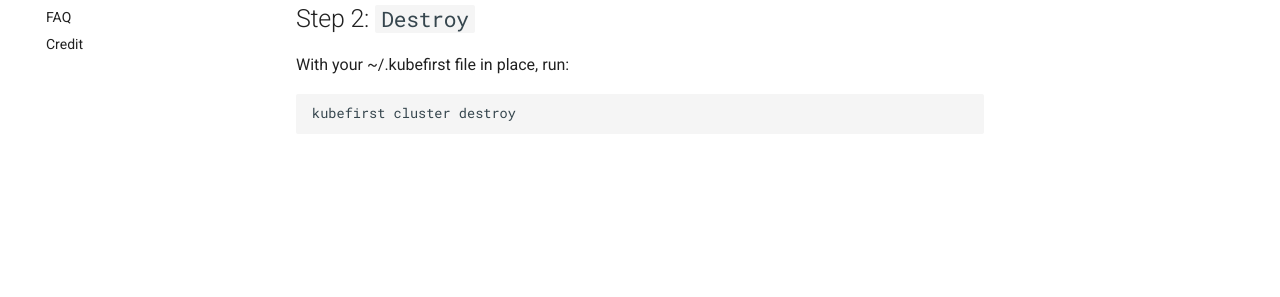
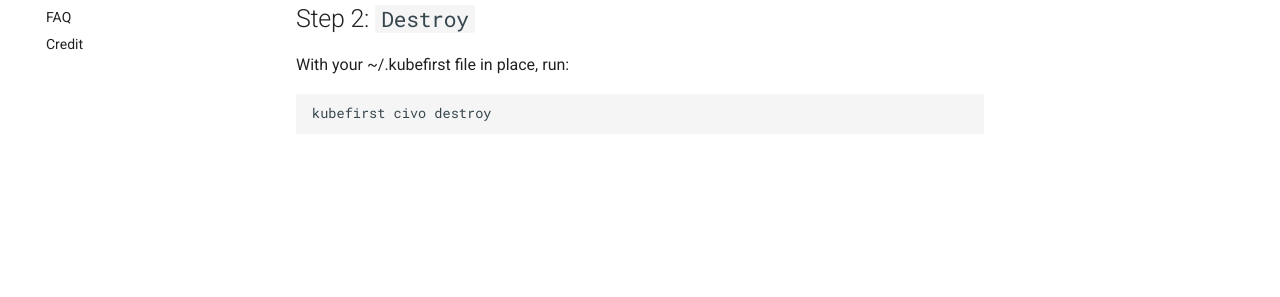
Before and after one commit to konstructio/kubefirst, an MkDocs documentation site: the page built from docs/kubefirst/civo/destroy.md, in a window 1280 px wide. Shown: the part 420-717 px from the top of the page. Built offline with MkDocs 1.6.1 and Material for MkDocs 9.7.7, drawn with Linux system fonts in a browser that asks for light colours; comment, search, counter and statistics services are not loaded.

Commit message:
couple more adjustments to docs

````diff
--- a/docs/kubefirst/civo/destroy.md
+++ b/docs/kubefirst/civo/destroy.md
@@ -8,5 +8,5 @@
 With your ~/.kubefirst file in place, run:
 
 ```bash
-kubefirst cluster destroy
+kubefirst civo destroy
 ```
````
Also changed, not shown: docs/explore/gitops.md (+2 -0 lines), docs/img/kubefirst/gitops/gitops-flow.png (added).
